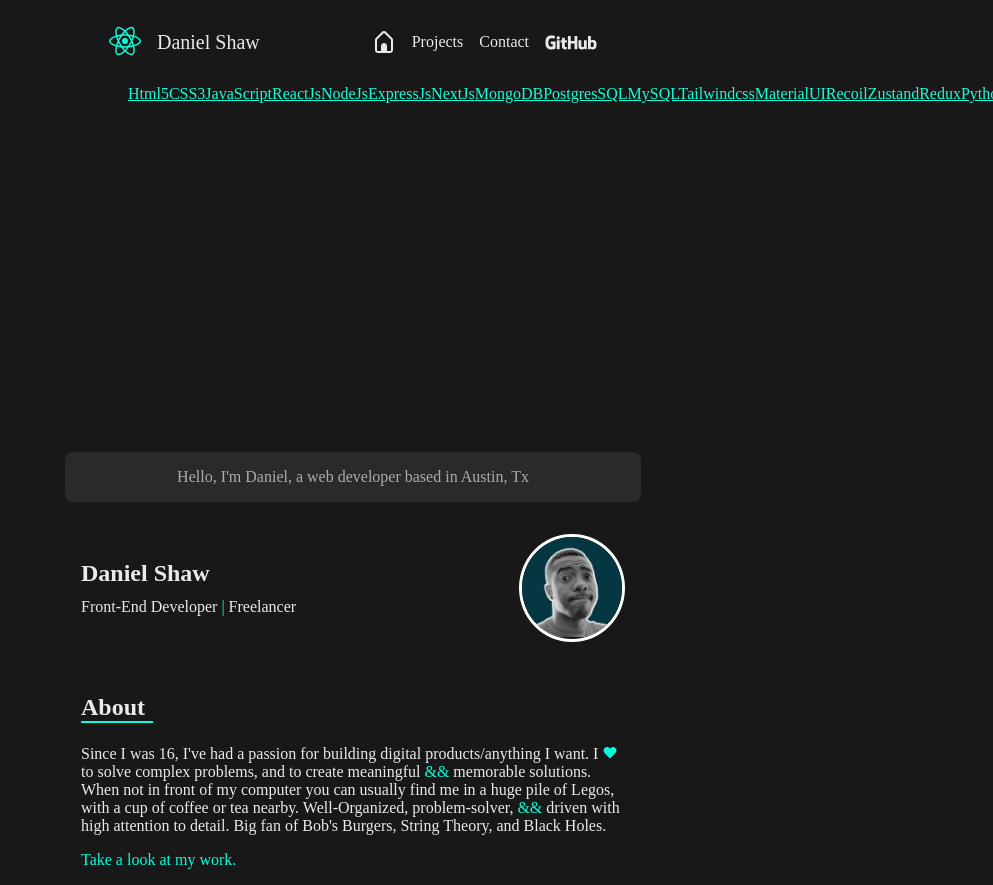
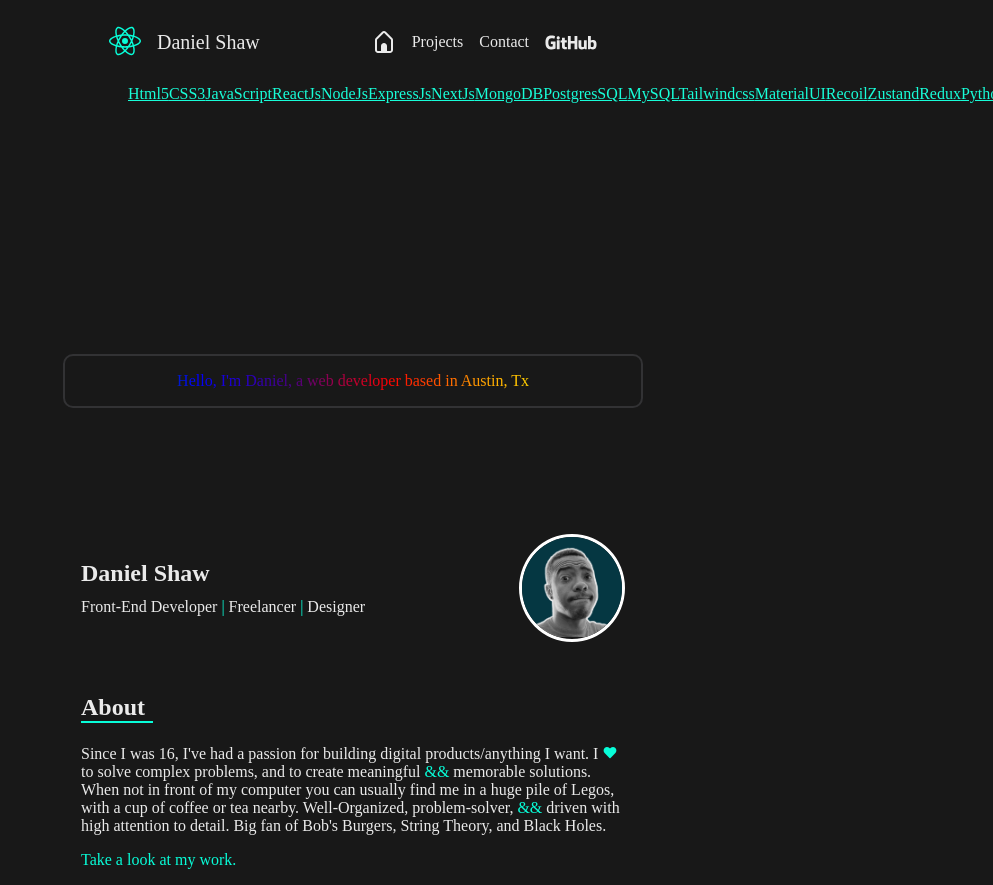
Before and after one commit to danimalcrackrz/next-portfolio, a Next.js app: page / in a window 1280 px wide. Shown: the whole page, without its empty margins (287-1280 px from the left). Built offline with nearby package versions, Linux system fonts and the light colour scheme; some icons are missing.

Commit message:
-added rainbow effect to intro header -added title to main-header -removed unessary comments

```diff
--- a/components/Main.js
+++ b/components/Main.js
@@ -22,7 +22,7 @@ const Main = () => {
           <h2>Daniel Shaw</h2>
           <p>
             Front-End Developer <span className='main-header-decorator'>|</span>{" "}
-            Freelancer
+            Freelancer <span className='main-header-decorator'>|</span> Designer
           </p>
         </div>
         <span className='main-avatar-border'>
--- a/pages/portfolio.js
+++ b/pages/portfolio.js
@@ -21,5 +21,3 @@ const portfolio = ({ projects }) => {
 }
 
 export default portfolio
-
-/* it would be cool to have each tech block, link to the technology site */
--- a/styles/Main.scss
+++ b/styles/Main.scss
@@ -11,14 +11,31 @@
     width: 450px;
   }
   .main-intro {
-    background: #323234;
-    color: var(--clr-txt);
-    opacity: 0.7;
+    outline: 2px solid #323234;
     border-radius: var(--border-radius);
     padding: 1rem;
     width: 90%;
     text-align: center;
     font-size: 1rem;
+    background-image: linear-gradient(
+      to right,
+      red,
+      orange,
+      yellow,
+      green,
+      blue,
+      indigo,
+      red
+    );
+    -webkit-background-clip: text;
+    -webkit-text-fill-color: transparent;
+    animation: rainbow-animation 40s linear infinite;
+
+    @keyframes rainbow-animation {
+      to {
+        background-position: 4500vh;
+      }
+    }
   }
   .main-header {
     display: flex;
@@ -27,6 +44,7 @@
     align-items: center;
     color: var(--clr-txt);
     border-radius: var(--border-radius);
+    margin-top: 6rem;
     padding: 1rem;
     width: 90%;
     text-align: left;
```
